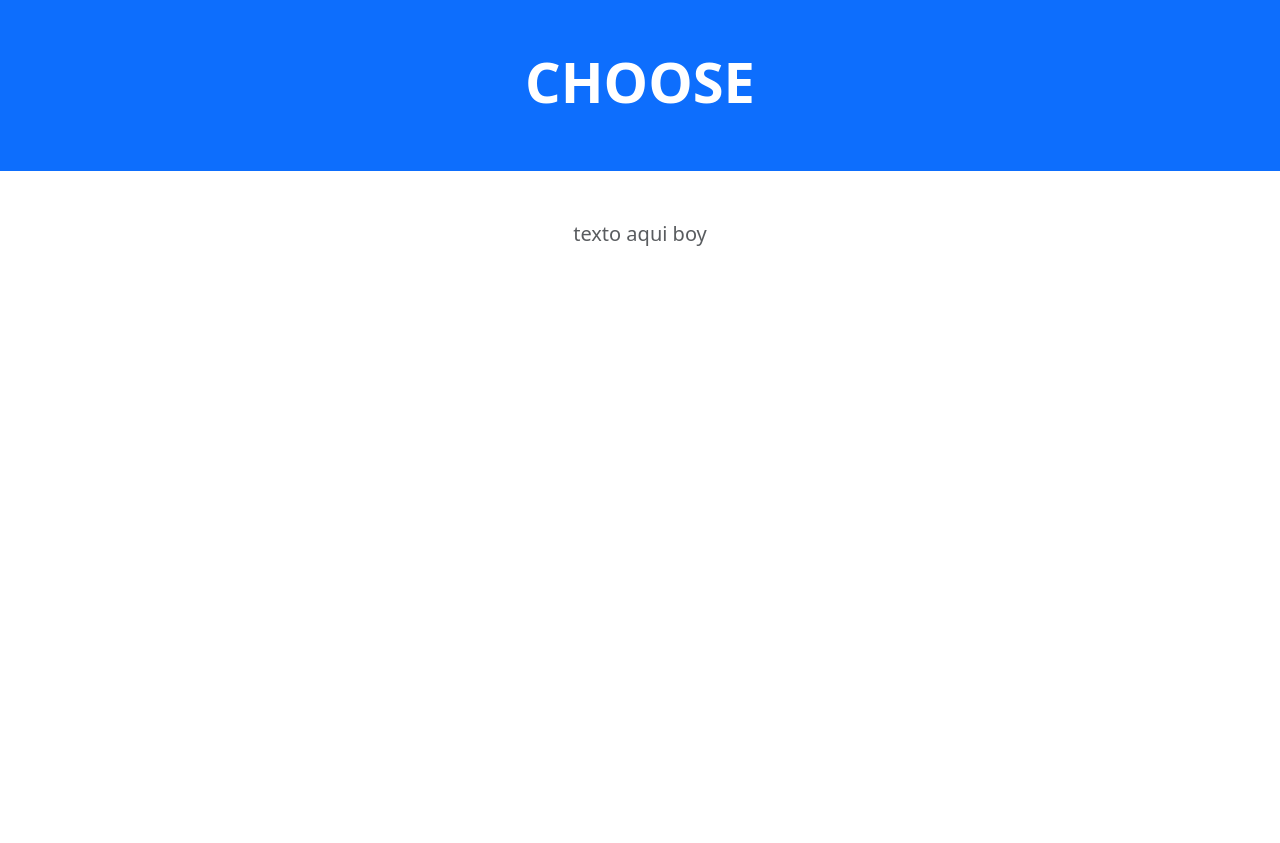
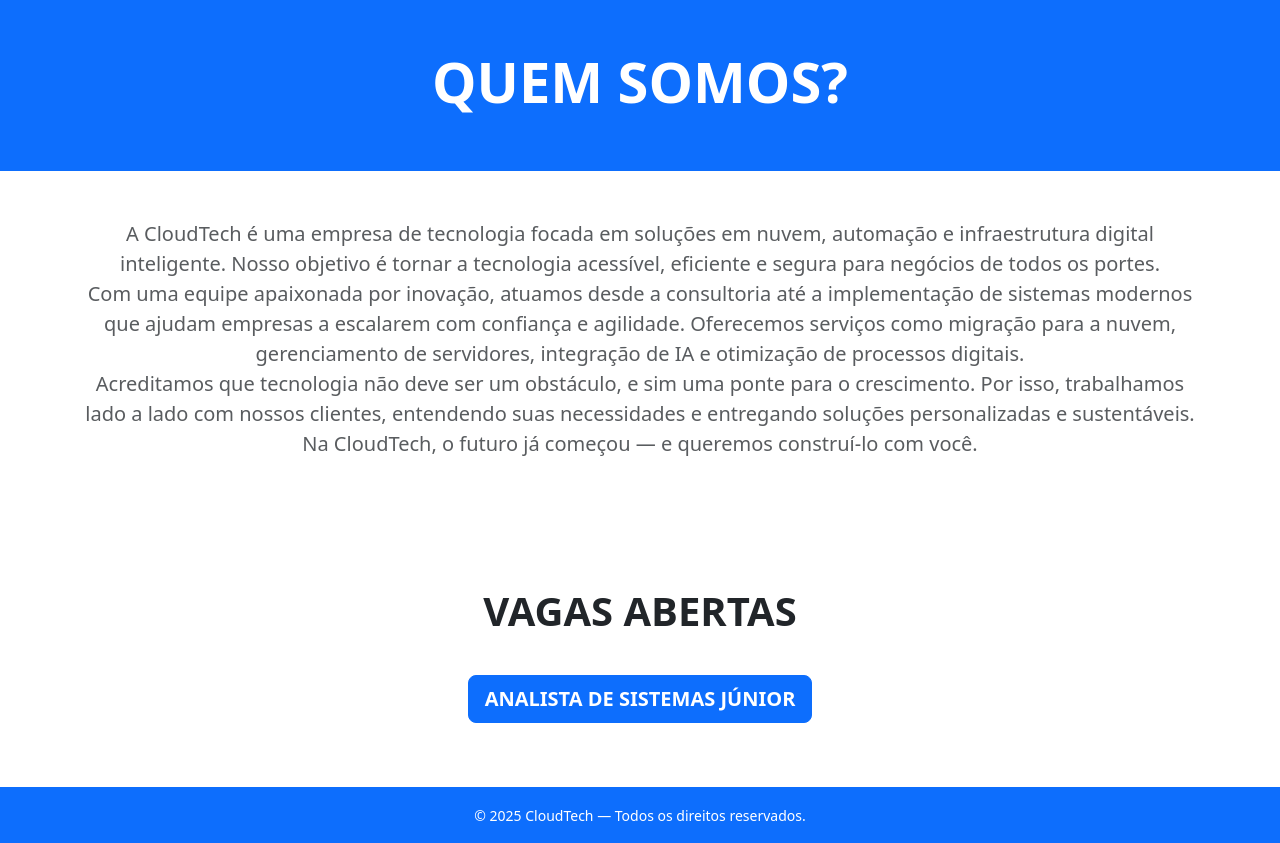
Before and after one commit to Code-Igor/DJANGO-job-application-website, a Django app: page / in a window 1280 px wide. Before the commit the page ends 246 px from the top, so only its background shows below. Run offline with Django 5.2, Linux system fonts and the light colour scheme.

Commit message:
Design do site finalizado, alterações principais apenas nos arquivos html, e uns detalhes no forms.py

```diff
--- a/templates/home.html
+++ b/templates/home.html
@@ -14,7 +14,7 @@
     <!-- faixa azul com o título, utilizando section e div para separar-->
     <section class="bg-primary text-white py-5">
         <div class="container text-center">
-            <h1 class="display-4 fw-bold"> CHOOSE </h1>
+            <h1 class="display-4 fw-bold"> QUEM SOMOS? </h1>
         </div>
     </section>
 
@@ -22,10 +22,37 @@
     <section class="py-5">
         <div class="container text-center">
             <p class="lead text-muted">
-                texto aqui boy
+                <!-- texto qualquer criado por IA apenas para usarcomo base para o desenvolvimento-->
+                A CloudTech é uma empresa de tecnologia focada em soluções em nuvem, automação e infraestrutura digital inteligente. Nosso objetivo é tornar a tecnologia acessível, eficiente e segura para negócios de todos os portes.
+                <br>
+                Com uma equipe apaixonada por inovação, atuamos desde a consultoria até a implementação de sistemas modernos que ajudam empresas a escalarem com confiança e agilidade. Oferecemos serviços como migração para a nuvem, gerenciamento de servidores, integração de IA e otimização de processos digitais.
+                <br>
+                Acreditamos que tecnologia não deve ser um obstáculo, e sim uma ponte para o crescimento. Por isso, trabalhamos lado a lado com nossos clientes, entendendo suas necessidades e entregando soluções personalizadas e sustentáveis.
+                <br>
+                Na CloudTech, o futuro já começou — e queremos construí-lo com você.
             </p>
+
         </div>
     </section>
 
+    <section>
+        <div class="container text-center mt-5 p-3">
+            <h1 class="display-6 fw-bold"> VAGAS ABERTAS </h1>
+        </div>
+
+        <div class="container text-center mb-5 p-3">
+            <a href="{% url 'candidatura:home' %}" class="btn btn-primary btn-lg">
+                <b> ANALISTA DE SISTEMAS JÚNIOR </b>
+            </a>
+        </div>
+    </section>
+
+    <!-- FOOTER padrão, vou utlizar em todas as paginas para deixar bonito e manter essa encenção da empresa ficticia-->
+    <footer class="bg-primary text-white text-center py-3">
+        <div class="container">
+            <small>© 2025 CloudTech — Todos os direitos reservados.</small>
+        </div>
+    </footer>
+
 </body>
 </html>
```
Also changed, not shown: candidatura/forms.py (+4 -4 lines), templates/candidatura/candidaturaHome.html (+21 -5 lines), templates/candidatura/form.html (+57 -9 lines).
